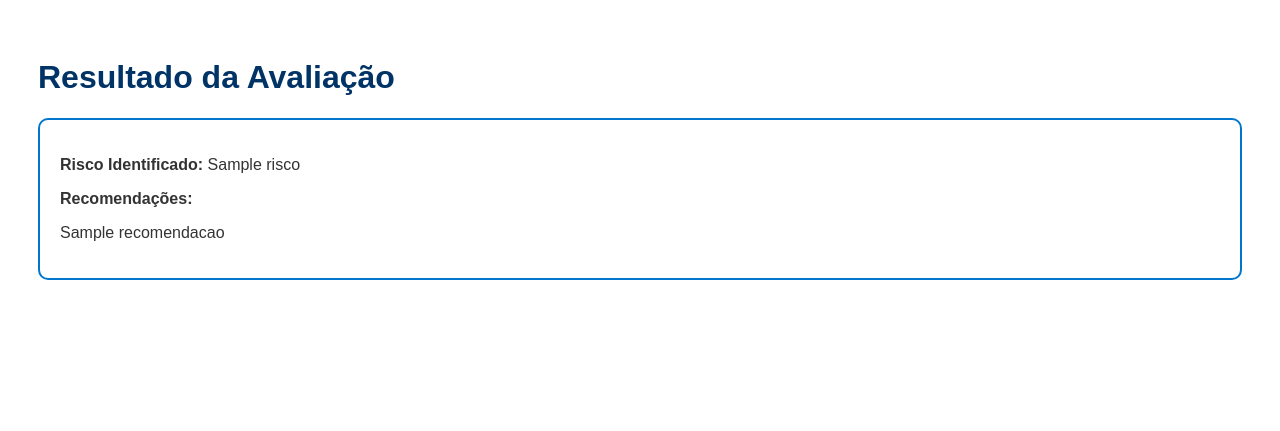
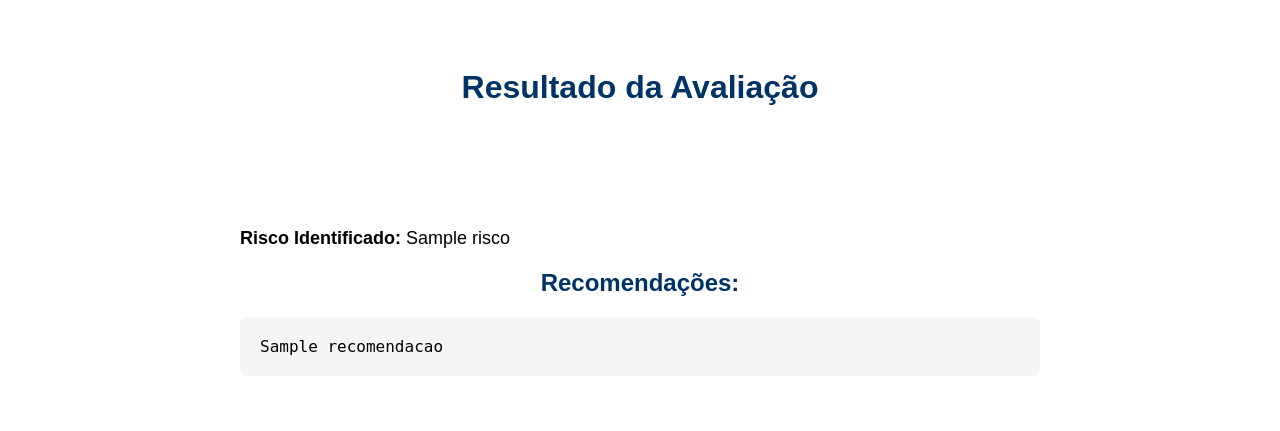
Before and after one commit to Pedro100682/sistema_especialista, a Flask app: template templates/resultado_pdf.html in a window 1280 px wide. Shown: the top 431 px of the page. Run offline with Flask 3, Linux system fonts and the light colour scheme; the template is opened without the code that fills it: most values are stand-ins (such as "Sample title", 1, 10 or a date in 2020).

Commit message:
atualiza pdf e app

```diff
--- a/app.py
+++ b/app.py
@@ -25,97 +25,97 @@ def avaliar():
         if p['p2'] == 'Não há rio por perto':
             risco = "Nenhum risco hídrico direto"
             recomendacao = """- Monitore chuvas intensas mesmo sem rios por perto.<br>
-                              - Fique atento a sinais de alagamento ou solo encharcado.<br>
-                              - Mantenha caminhos de escoamento desobstruídos."""
+- Fique atento a sinais de alagamento ou solo encharcado.<br>
+- Mantenha caminhos de escoamento desobstruídos."""
             cor_alerta = "amarelo"
             texto_alerta = "ALERTA MODERADO: Esteja atento"
 
         elif p['p9'] == 'Não sei':
             risco = "Risco Potencial (incerteza sobre o relevo)"
             recomendacao = """- Busque informações com a Defesa Civil sobre o relevo do local.<br>
-                              - Evite permanecer em áreas baixas ou inclinadas durante chuvas.<br>
-                              - Mantenha rota de evacuação planejada."""
+- Evite permanecer em áreas baixas ou inclinadas durante chuvas.<br>
+- Mantenha rota de evacuação planejada."""
             cor_alerta = "laranja"
             texto_alerta = "ALERTA ALTO: Esteja preparado"
 
         elif p['p1'] == 'Sim' and p['p2'] == 'Sim' and p['p8'] == 'Sim' and p['p9'] == 'Sim':
             risco = "Inundação Fluvial"
             recomendacao = """- Saia imediatamente para local alto e seguro.<br>
-                              - Leve sua mochila de emergência com itens essenciais.<br>
-                              - Não atravesse áreas alagadas — busque rotas alternativas seguras.<br>
-                              - Informe vizinhos e acompanhe alertas oficiais."""
+- Leve sua mochila de emergência com itens essenciais.<br>
+- Não atravesse áreas alagadas — busque rotas alternativas seguras.<br>
+- Informe vizinhos e acompanhe alertas oficiais."""
             cor_alerta = "vermelho"
             texto_alerta = "ALERTA MUITO ALTO: Tome uma atitude"
 
         elif p['p1'] == 'Sim' and p['p3'] == 'Sim' and p['p4'] == 'Sim' and p['p11'] == 'Sim':
             risco = "Inundação Pluvial"
             recomendacao = """- Abandone a residência caso o alagamento avance.<br>
-                              - Desligue energia e gás antes de sair.<br>
-                              - Use rotas seguras e evite contato com a água contaminada.<br>
-                              - Auxilie crianças, idosos ou pessoas com dificuldades de locomoção."""
+- Desligue energia e gás antes de sair.<br>
+- Use rotas seguras e evite contato com a água contaminada.<br>
+- Auxilie crianças, idosos ou pessoas com dificuldades de locomoção."""
             cor_alerta = "vermelho"
             texto_alerta = "ALERTA MUITO ALTO: Tome uma atitude"
 
         elif (p['p1'] == 'Sim' and p['p10'] == 'Sim') or (p['p1'] == 'Sim' and p['p9'] == 'Sim' and 'encosta' in p['p9'].lower()):
             risco = "Deslizamento de Terra"
             recomendacao = """- Ao menor sinal de rachaduras ou inclinação no terreno, evacue a casa.<br>
-                              - Busque abrigo em local seguro, longe de encostas.<br>
-                              - Nunca durma em áreas de risco durante chuvas prolongadas.<br>
-                              - Mantenha sacos de areia para contenção de água se necessário."""
+- Busque abrigo em local seguro, longe de encostas.<br>
+- Nunca durma em áreas de risco durante chuvas prolongadas.<br>
+- Mantenha sacos de areia para contenção de água se necessário."""
             cor_alerta = "vermelho"
             texto_alerta = "ALERTA MUITO ALTO: Tome uma atitude"
 
         elif p['p6'] == 'Sim':
             risco = "Tempestade com Ventos Fortes"
             recomendacao = """- Abrigue-se longe de janelas, árvores e postes.<br>
-                              - Desligue aparelhos elétricos e fique longe de tomadas.<br>
-                              - Não use celular conectado à tomada.<br>
-                              - Após a tempestade, verifique estruturas danificadas com cuidado."""
+- Desligue aparelhos elétricos e fique longe de tomadas.<br>
+- Não use celular conectado à tomada.<br>
+- Após a tempestade, verifique estruturas danificadas com cuidado."""
             cor_alerta = "laranja"
             texto_alerta = "ALERTA ALTO: Esteja preparado"
 
         elif p['p5'] == 'Sim' and p['p13'] == 'Sim':
             risco = "Onda de Calor"
             recomendacao = """- Beba água regularmente, mesmo sem sede.<br>
-                              - Evite atividades físicas nos horários mais quentes (11h–16h).<br>
-                              - Refresque o ambiente com ventilação natural ou panos molhados.<br>
-                              - Observe sinais de insolação: tontura, pele seca, febre alta."""
+- Evite atividades físicas nos horários mais quentes (11h–16h).<br>
+- Refresque o ambiente com ventilação natural ou panos molhados.<br>
+- Observe sinais de insolação: tontura, pele seca, febre alta."""
             cor_alerta = "amarelo"
             texto_alerta = "ALERTA MODERADO: Esteja atento"
 
         elif p['p7'] == 'Sim' and p['p11'] == 'Sim':
             risco = "Seca Prolongada"
             recomendacao = """- Economize água e reutilize sempre que possível.<br>
-                              - Armazene água potável de forma segura.<br>
-                              - Evite queimadas: o solo seco propaga fogo rapidamente.<br>
-                              - Proteja áreas verdes com cobertura vegetal e irrigação controlada."""
+- Armazene água potável de forma segura.<br>
+- Evite queimadas: o solo seco propaga fogo rapidamente.<br>
+- Proteja áreas verdes com cobertura vegetal e irrigação controlada."""
             cor_alerta = "amarelo"
             texto_alerta = "ALERTA MODERADO: Esteja atento"
 
         elif [p['p12'], p['p13'], p['p14']].count("Sim") >= 2:
             risco = "Risco Leve (pessoas vulneráveis)"
             recomendacao = """- Mantenha um plano de evacuação visível e acessível para todos.<br>
-                              - Prepare mochila de emergência com itens de saúde e higiene.<br>
-                              - Combine pontos de encontro e contatos de emergência.<br>
-                              - Auxilie quem tem mais dificuldade de locomoção ou informação."""
+- Prepare mochila de emergência com itens de saúde e higiene.<br>
+- Combine pontos de encontro e contatos de emergência.<br>
+- Auxilie quem tem mais dificuldade de locomoção ou informação."""
             cor_alerta = "amarelo"
             texto_alerta = "ALERTA MODERADO: Esteja atento"
 
         elif p['p14'] == 'Sim' and p['p15'] == 'Sim':
             risco = "Risco Leve (alerta recebido)"
             recomendacao = """- Siga rigorosamente as instruções da Defesa Civil.<br>
-                              - Confirme que todos os membros da família conhecem os planos de emergência.<br>
-                              - Revise documentos importantes e deixe-os prontos para evacuação.<br>
-                              - Acompanhe atualizações pelos canais oficiais e rádio."""
+- Confirme que todos os membros da família conhecem os planos de emergência.<br>
+- Revise documentos importantes e deixe-os prontos para evacuação.<br>
+- Acompanhe atualizações pelos canais oficiais e rádio."""
             cor_alerta = "amarelo"
             texto_alerta = "ALERTA MODERADO: Esteja atento"
 
         else:
             risco = "Nenhum risco imediato"
             recomendacao = """- Continue acompanhando as previsões do tempo.<br>
-                              - Mantenha a mochila de emergência abastecida.<br>
-                              - Faça exercícios de evacuação com a família.<br>
-                              - Saiba onde estão os abrigos e contatos de emergência."""
+- Mantenha a mochila de emergência abastecida.<br>
+- Faça exercícios de evacuação com a família.<br>
+- Saiba onde estão os abrigos e contatos de emergência."""
             cor_alerta = "verde"
             texto_alerta = "NORMALIDADE"
 
@@ -125,11 +125,10 @@ def avaliar():
     except Exception as e:
         return f"Erro na avaliação: {e}", 400
 
-
 @app.route('/gerar_pdf', methods=['POST'])
 def gerar_pdf():
     risco = request.form['risco']
-    recomendacao = request.form['recomendacao']
+    recomendacao = request.form['recomendacao'].replace('<br>', '\n')  # substitui <br> por quebra de linha
     cor_alerta = request.form['cor_alerta']
     texto_alerta = request.form['texto_alerta']
 
@@ -145,7 +144,6 @@ def gerar_pdf():
     response.headers['Content-Disposition'] = 'attachment; filename=resultado.pdf'
     return response
 
-
 def abrir_navegador():
     webbrowser.open("http://127.0.0.1:5000")
 
--- a/templates/resultado_pdf.html
+++ b/templates/resultado_pdf.html
@@ -2,24 +2,62 @@
 <html lang="pt-BR">
 <head>
     <meta charset="UTF-8">
-    <title>Resultado PDF</title>
+    <title>Resultado da Avaliação - PDF</title>
     <style>
-        body { font-family: Arial, sans-serif; padding: 30px; color: #333; }
-        h1 { color: #003366; }
-        .box {
-            border: 2px solid #0077cc;
+        body {
+            font-family: Arial, sans-serif;
+            background-color: white;
+            color: #000;
+            padding: 40px;
+        }
+        .container {
+            max-width: 800px;
+            margin: auto;
+        }
+        h1, h2 {
+            text-align: center;
+            color: #003366;
+        }
+        .alerta {
             padding: 20px;
             border-radius: 10px;
+            margin: 30px 0;
+            color: white;
+            font-weight: bold;
+            text-align: center;
+            font-size: 1.2em;
+        }
+        .alerta-verde { background-color: #4CAF50; }
+        .alerta-amarelo { background-color: #FFC107; color: #000; }
+        .alerta-laranja { background-color: #FF9800; }
+        .alerta-vermelho { background-color: #F44336; }
+        pre {
+            background-color: #f5f5f5;
+            padding: 20px;
+            border-radius: 8px;
+            font-size: 16px;
+            white-space: pre-wrap;
+        }
+        .info {
+            font-size: 18px;
             margin-top: 20px;
         }
     </style>
 </head>
 <body>
-    <h1>Resultado da Avaliação</h1>
-    <div class="box">
-        <p><strong>Risco Identificado:</strong> {{ risco }}</p>
-        <p><strong>Recomendações:</strong></p>
-        <p>{{ recomendacao }}</p>
+    <div class="container">
+        <h1>Resultado da Avaliação</h1>
+
+        <div class="alerta alerta-{{ cor_alerta }}">
+            {{ texto_alerta }}
+        </div>
+
+        <div class="info">
+            <strong>Risco Identificado:</strong> {{ risco }}
+        </div>
+
+        <h2>Recomendações:</h2>
+        <pre>{{ recomendacao }}</pre>
     </div>
 </body>
 </html>
```
